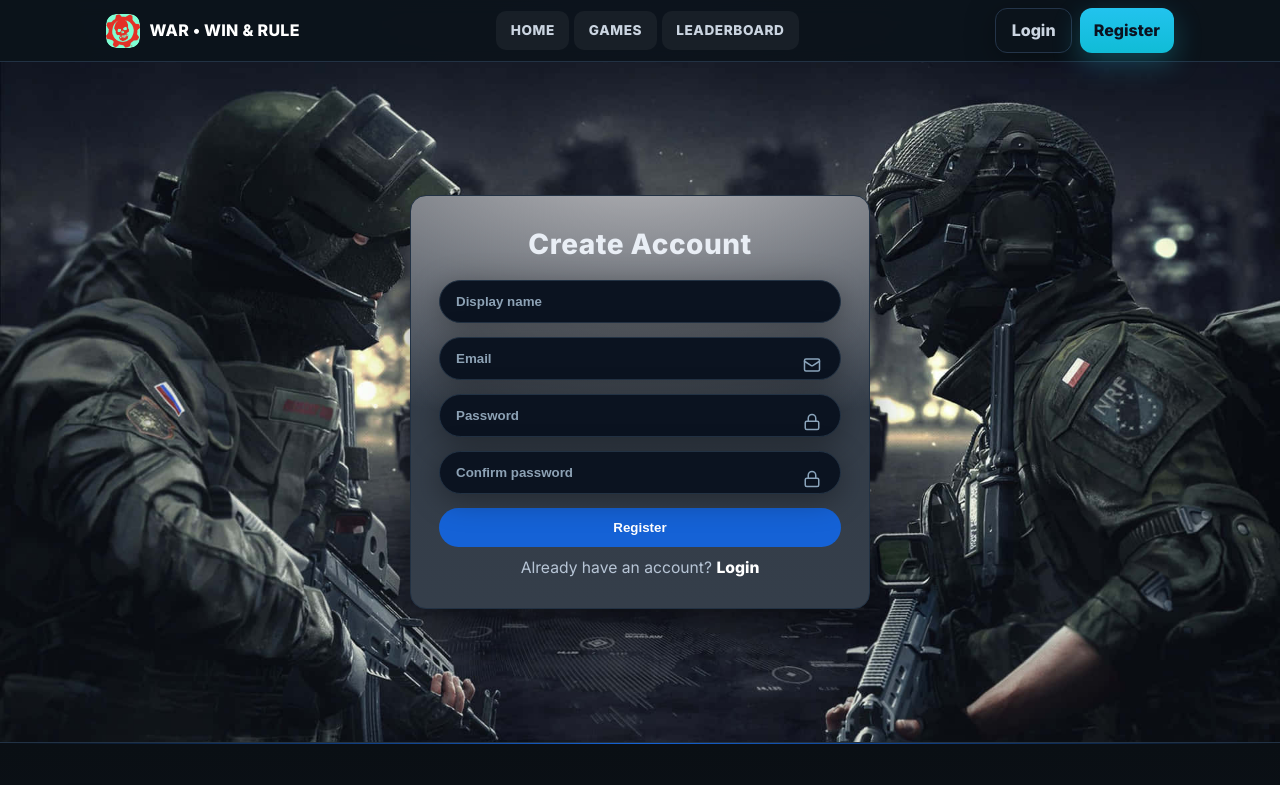
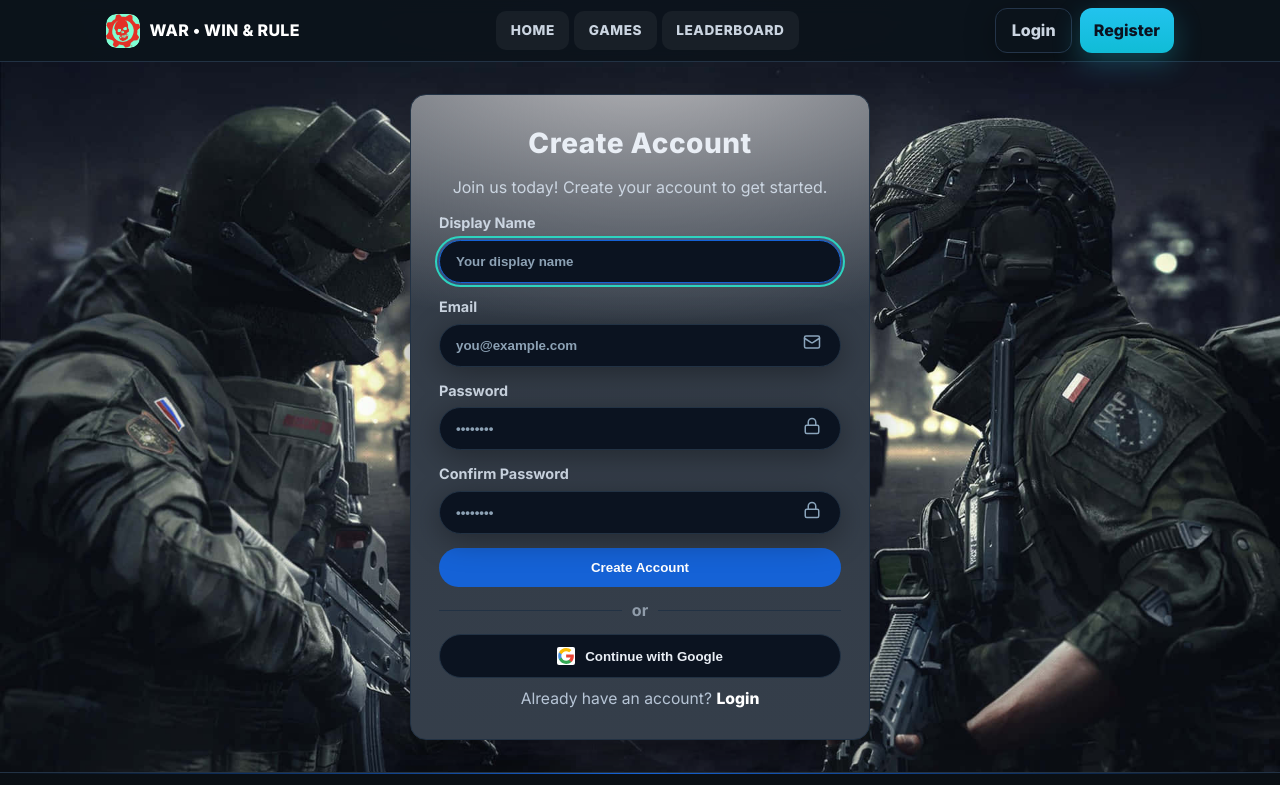
Before and after one commit to Anike03/war-gaming-platform, a React (Create React App) app: page /register in a window 1280 px wide. Shown: the top 785 px of the page. Built offline with nearby package versions, Linux system fonts and the light colour scheme; no server answers.

Commit message:
final fix

```diff
--- a/src/components/auth/Register.jsx
+++ b/src/components/auth/Register.jsx
@@ -6,7 +6,7 @@ import { Mail, Lock } from "lucide-react";
 const ADMIN_EMAIL = "aniketsharma9360@gmail.com";
 
 const Register = () => {
-  const { signup } = useAuth();
+  const { signup, googleSignIn } = useAuth(); // Added googleSignIn
   const nav = useNavigate();
 
   const [name, setName] = useState("");
@@ -36,62 +36,113 @@ const Register = () => {
     }
   };
 
+  const handleGoogleRegister = async () => {
+    setMsg("");
+    setLoading(true);
+    try {
+      await googleSignIn();
+      nav("/");
+    } catch (err) {
+      setMsg(err?.message || "Google registration failed.");
+    } finally {
+      setLoading(false);
+    }
+  };
+
   return (
     <div className="auth-shell">
       <form className="auth-card" onSubmit={submit}>
-        <div className="auth-title">Create Account</div>
+        <h1 className="auth-title">Create Account</h1>
+        <p className="auth-subtitle">Join us today! Create your account to get started.</p>
 
-        {msg && <div className="error" style={{marginBottom:10}}>{msg}</div>}
+        {msg && (
+          <div className="banner banner-error" role="alert" style={{ marginBottom: 10 }}>
+            {msg}
+          </div>
+        )}
 
+        {/* Display Name */}
         <div className="field">
+          <label htmlFor="name" className="form-label">Display Name</label>
           <input
+            id="name"
             className="input"
             type="text"
-            placeholder="Display name"
+            placeholder="Your display name"
             value={name}
             onChange={(e)=>setName(e.target.value)}
             required
+            autoFocus
           />
         </div>
 
+        {/* Email */}
         <div className="field">
+          <label htmlFor="email" className="form-label">Email</label>
           <input
+            id="email"
             className="input"
             type="email"
-            placeholder="Email"
+            placeholder="you@example.com"
             value={email}
             onChange={(e)=>setEmail(e.target.value)}
             required
           />
-          <Mail size={18} className="icon" />
+          <Mail size={18} className="icon icon-right" aria-hidden="true" />
         </div>
 
+        {/* Password */}
         <div className="field">
+          <label htmlFor="password" className="form-label">Password</label>
           <input
+            id="password"
             className="input"
             type="password"
-            placeholder="Password"
+            placeholder="••••••••"
             value={pw1}
             onChange={(e)=>setPw1(e.target.value)}
             required
           />
-          <Lock size={18} className="icon" />
+          <Lock size={18} className="icon icon-right" aria-hidden="true" />
         </div>
 
+        {/* Confirm Password */}
         <div className="field">
+          <label htmlFor="confirmPassword" className="form-label">Confirm Password</label>
           <input
+            id="confirmPassword"
             className="input"
             type="password"
-            placeholder="Confirm password"
+            placeholder="••••••••"
             value={pw2}
             onChange={(e)=>setPw2(e.target.value)}
             required
           />
-          <Lock size={18} className="icon" />
+          <Lock size={18} className="icon icon-right" aria-hidden="true" />
         </div>
 
         <button className="primary" type="submit" disabled={loading}>
-          {loading ? "Creating…" : "Register"}
+          {loading ? "Creating Account…" : "Create Account"}
+        </button>
+
+        {/* Divider */}
+        <div className="oauth-divider"><span>or</span></div>
+
+        {/* Google registration */}
+        <button
+          type="button"
+          className="oauth-btn oauth-google"
+          onClick={handleGoogleRegister}
+          disabled={loading}
+          aria-label="Continue with Google"
+        >
+          <svg xmlns="http://www.w3.org/2000/svg" viewBox="0 0 533.5 544.3" className="oauth-icon" aria-hidden="true">
+            <path fill="#EA4335" d="M533.5 278.4c0-18.6-1.7-36.6-4.9-54H272v102.3h147.2c-6.3 34-25.2 62.9-53.7 82.1v67h86.8c50.7-46.7 81.2-115.5 81.2-197.4z"/>
+            <path fill="#34A853" d="M272 544.3c73.5 0 135.2-24.3 180.3-66.1l-86.8-67c-24.1 16.2-55 25.8-93.5 25.8-71.8 0-132.6-48.4-154.4-113.4H28.7v70.9C73.5 487.2 166.3 544.3 272 544.3z"/>
+            <path fill="#4A90E2" d="M117.6 323.6c-5.8-17.2-9.1-35.6-9.1-54.6s3.3-37.4 9.1-54.6v-70.9H28.7C10.4 178.5 1 225.6 1 269s9.4 90.5 27.7 125.5l88.9-71z"/>
+            <path fill="#FBBC05" d="M272 106.4c39.9 0 75.7 13.7 104 40.7l78.1-78.1C407.2 24.1 345.5 0 272 0 166.3 0 73.5 57.1 28.7 143.1l88.9 70.9C139.4 154.8 200.2 106.4 272 106.4z"/>
+          </svg>
+          <span>Continue with Google</span>
         </button>
 
         <div className="linkline">
--- a/src/components/games/TicTacToe.jsx
+++ b/src/components/games/TicTacToe.jsx
@@ -233,11 +233,17 @@ const TicTacToe = ({ difficulty = 'easy', onGameEnd, onExit }) => {
     }
   }, [gameMode, players, currentRound, pointsPerWin, totalRounds]);
 
-  // Handle game end
+  // Handle game end - FIXED VERSION
   const handleGameEnd = useCallback(() => {
-    const finalWinner = scores.player1 > scores.player2 ? players.player1 :
-                       scores.player2 > scores.player1 ? (gameMode === '2player' ? players.player2 : 'Bot') :
-                       'Draw';
+    // Fix: Properly check for draw condition
+    let finalWinner = '';
+    if (scores.player1 === scores.player2) {
+      finalWinner = 'Draw';
+    } else {
+      finalWinner = scores.player1 > scores.player2
+        ? players.player1
+        : (gameMode === '2player' ? players.player2 : 'Bot');
+    }
 
     const finalResults = {
       winner: finalWinner,
@@ -551,7 +557,7 @@ const TicTacToe = ({ difficulty = 'easy', onGameEnd, onExit }) => {
     </div>
   );
 
-  // Render game end screen
+  // Render game end screen - UPDATED VERSION
   const renderGameEnd = () => (
     <div className="ttt-game-end">
       <div className="ttt-final-results">
@@ -564,6 +570,7 @@ const TicTacToe = ({ difficulty = 'easy', onGameEnd, onExit }) => {
             <>
               <div className="ttt-winner-icon">🤝</div>
               <h2>It's a Draw!</h2>
+              <p>Both players have equal points</p>
             </>
           ) : (
             <>
```
